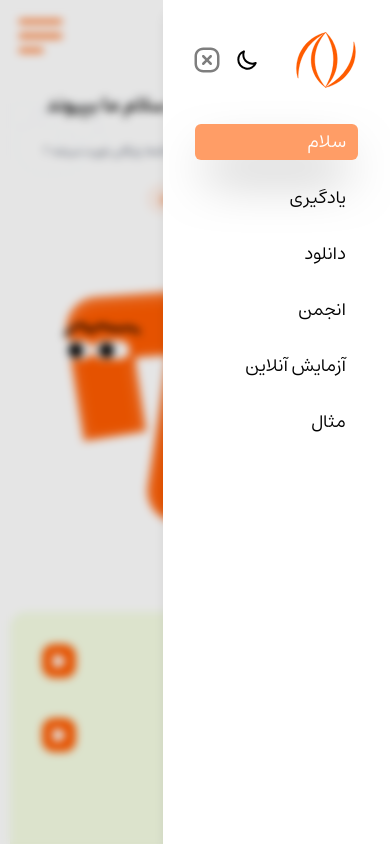
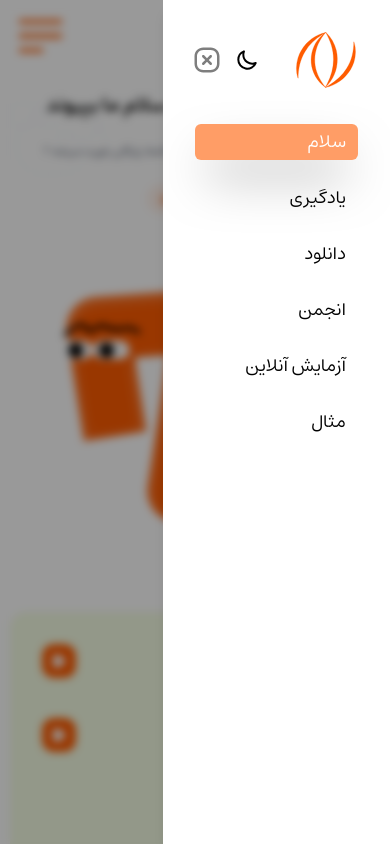
Before and after one commit to SalamLang/Salam-Website, a Next.js app: page / in a window 390 px wide. Both pictures are taken after a click on the icon 40 px from the left and 35 px from the top of the page. Shown: the top 844 px of the page. Built offline with nearby package versions, Linux system fonts and the light colour scheme.

Commit message:
Refactor MenuListMobile component to improve backdrop styling and add click functionality

```diff
--- a/src/components/molecules/MenuListMobile.jsx
+++ b/src/components/molecules/MenuListMobile.jsx
@@ -51,7 +51,7 @@ function MenuListMobile() {
           initial={{ opacity: 0 }}
           animate={{ opacity: 1 }}
           exit={{ opacity: 0 }}
-          className="fixed w-full h-full inset-0 bg-black/10 dark:bg-white/10 z-[1000] backdrop-blur-sm"
+          className="fixed w-full min-h-screen h-full inset-0 bg-black/40 z-50 backdrop-blur-sm"
           onClick={handleClose}
         >
           <motion.ul
```
